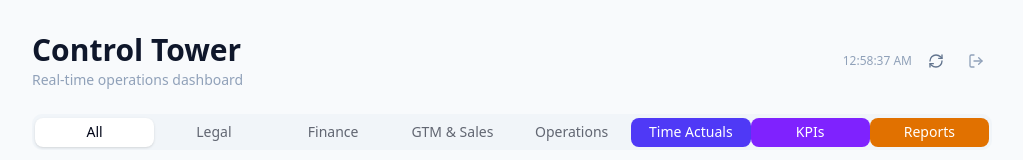
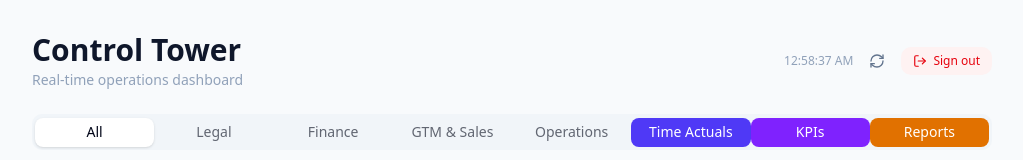
Before and after one commit to hvaquera/huvana-CT, a Next.js app: page / in a window 1280 px wide. Shown: the top 160 px of the page, without its empty margins (128-1151 px from the left). Built offline with nearby package versions, Linux system fonts and the light colour scheme; no server answers.

Commit message:
Visible sign-out button

```diff
--- a/src/app/page.tsx
+++ b/src/app/page.tsx
@@ -181,10 +181,10 @@ export default function Dashboard() {
             </button>
             <button
               onClick={() => signOut()}
-              className="p-2 rounded-lg hover:bg-slate-200 transition-colors"
-              title="Sign out"
+              className="flex items-center gap-1.5 px-3 py-1.5 rounded-lg text-xs font-medium text-red-600 bg-red-50 hover:bg-red-100 transition-colors cursor-pointer"
             >
-              <LogOut className="h-4 w-4 text-slate-400" />
+              <LogOut className="h-3.5 w-3.5" />
+              Sign out
             </button>
           </div>
         </div>
```
